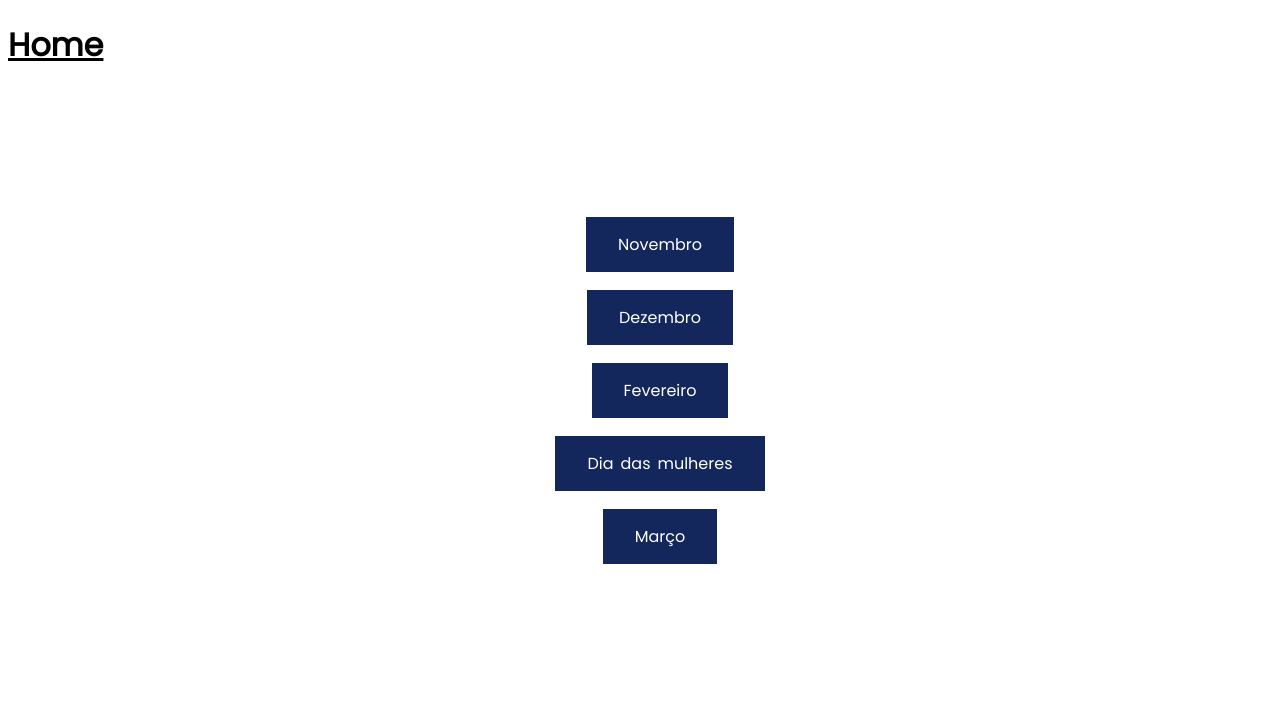
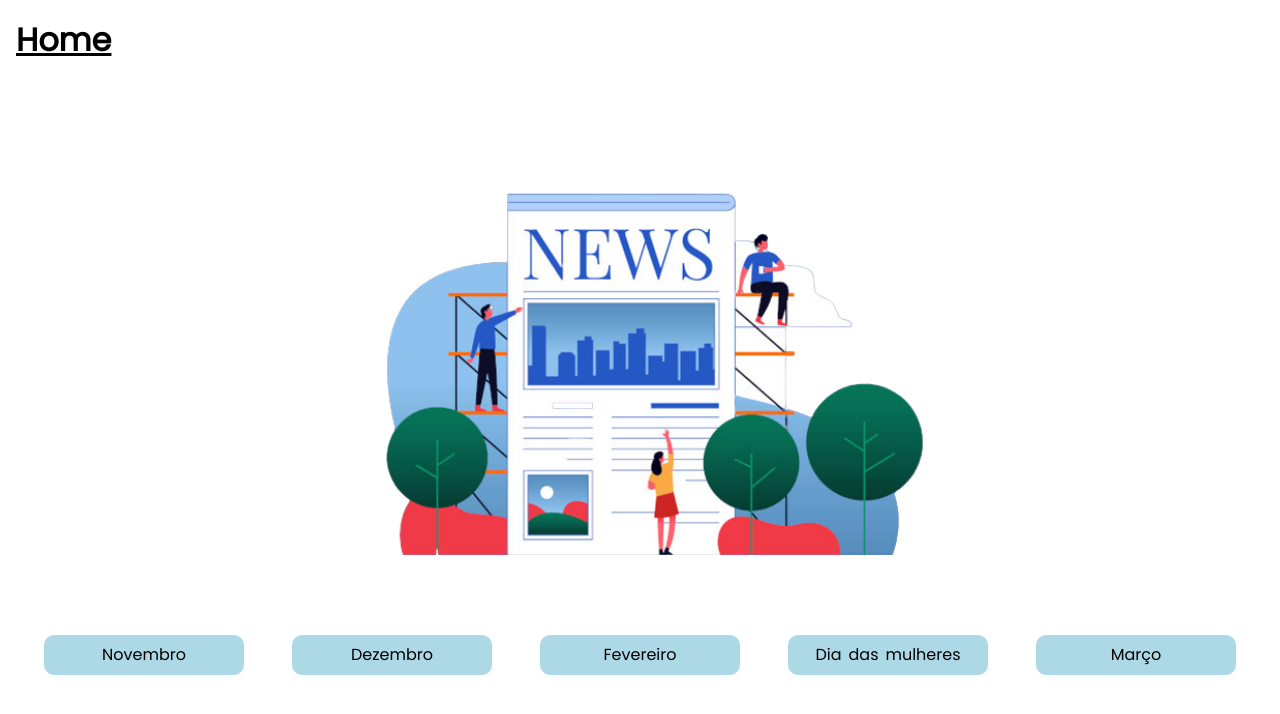
Before and after one commit to VitorAndrey/portal_newsletter, a Next.js app: page / in a window 1280 px wide. Shown: the top 714 px of the page. Built offline with nearby package versions, Linux system fonts and the light colour scheme.

Commit message:
mudei a home

```diff
--- a/pages/index.js
+++ b/pages/index.js
@@ -1,6 +1,7 @@
 import styles from "@/styles/Home.module.css";
 import Head from "next/head";
 import Link from "next/link";
+import Image from "next/image";
 
 export default function Home() {
   return (
@@ -12,33 +13,35 @@ export default function Home() {
         <link rel="icon" href="/favicon.ico" />
       </Head>
       <main className={styles.main}>
-        <ul className={styles.navlist}>
-          <li>
+        <Image
+          src="/images/home-bg.png"
+          width={999}
+          height={999}
+          alt="bg"
+          className={styles.image}
+          priority="true"
+        />
+        <div className={styles.navlist}>
           <Link href="/novembro" className={styles.navlink}>
             Novembro
           </Link>
-          </li>
-          <li>
+
           <Link href="/dezembro" className={styles.navlink}>
             Dezembro
           </Link>
-          </li>
-          <li>
+
           <Link href="/fevereiro" className={styles.navlink}>
             Fevereiro
           </Link>
-          </li>
-          <li>
+
           <Link href="/diadamulher" className={styles.navlink}>
             Dia das mulheres
           </Link>
-          </li>
-          <li>
+
           <Link href="/marco" className={styles.navlink}>
             Março
           </Link>
-          </li>
-        </ul>
+        </div>
       </main>
     </>
   );
--- a/styles/Home.module.css
+++ b/styles/Home.module.css
@@ -1,23 +1,45 @@
 .main {
   width: 100%;
-  height: 600px;
+  height: 90vh;
   display: flex;
-  justify-content: center;
-  align-items: center;
-}
-.navlist {
-  display: flex;
-  gap: 3rem;
-  list-style: none;
   justify-content: center;
   align-items: center;
   flex-direction: column;
 }
-
+.navlist {
+  display: grid;
+  gap: 3rem;
+  grid-template-columns: repeat(5, 1fr);
+  list-style: none;
+  justify-content: center;
+  align-items: center;
+}
+.image {
+  width: 100%;
+  height: auto;
+  margin-bottom: 5rem;
+  max-width: 700px;
+}
 .navlink {
   text-decoration: none;
-  color: #fff;
+  color: black;
   min-width: 200px;
-  background-color: #13275c;
-  padding: 1rem 2rem;
+  height: 40px;
+  background-color: lightblue;
+  display: flex;
+  align-items: center;
+  justify-content: center;
+  border-radius: 10px;
 }
+
+@media screen and (max-width: 1250px) {
+  .navlist {
+    grid-template-columns: repeat(2, 1fr);
+  }
+}
+
+@media screen and (max-width: 560px) {
+  .navlist {
+    grid-template-columns: 1fr;
+  }
+}
--- a/styles/globals.css
+++ b/styles/globals.css
@@ -8,6 +8,12 @@ body {
   word-break: break-word;
   word-spacing: 2.7px;
   background-color: #fff;
+  padding: 1rem;
+}
+* {
+  margin: 0;
+  padding: 0;
+  box-sizing: border-box;
 }
 .img {
   width: 100%;
```
Also changed, not shown: public/images/home-bg.png (added), public/images/logo-network.png (added). Lines whose indentation alone changed are shown as unchanged.
